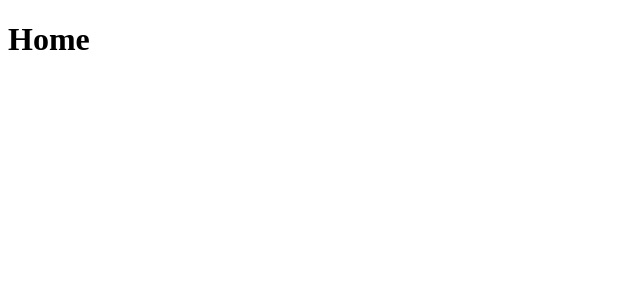
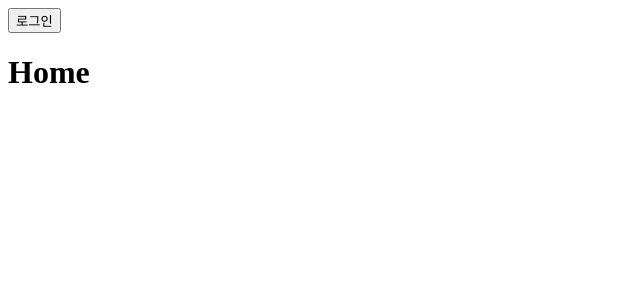
Before and after one commit to Dae-Ban/jwt-board-springboot, a React (Create React App) app in the folder frontend/: page / in a window 1280 px wide. Shown: the top 300 px of the page, without its empty margins (0-640 px from the left). Built offline with nearby package versions, Linux system fonts and the light colour scheme.

Commit message:
로그인상태  관리

```diff
--- /dev/null
+++ b/frontend/src/components/Navbar.tsx
@@ -0,0 +1,38 @@
+import React from 'react';
+import { useNavigate } from 'react-router-dom';
+import { useSelector, useDispatch } from 'react-redux';
+import { RootState } from '../store/index';
+import { authActions } from '../store/authSlice';
+
+const Navbar = () => {
+    const navigate = useNavigate();
+    const dispatch = useDispatch();
+    const isLoggedIn = useSelector((state: RootState) => state.auth.isLoggedIn);
+    const username = useSelector((state: RootState) => state.auth.username);
+
+    const handleLogin = () => {
+         navigate('/login');
+    };
+
+    const handleLogout = () => {
+        dispatch(authActions.logout());
+        sessionStorage.removeItem('auth');
+        navigate('/');
+    };
+
+    return (
+        <nav>
+            {isLoggedIn ? (
+                <div>
+                    <p>환영합니다, {username}님!</p>
+                    <button onClick={handleLogout}>로그아웃</button>
+                </div>
+            ) : (
+
+                <button onClick={handleLogin}>로그인</button>
+            )}
+        </nav>
+    );
+}
+
+export default Navbar;
--- a/frontend/src/pages/HomePage.tsx
+++ b/frontend/src/pages/HomePage.tsx
@@ -1,7 +1,10 @@
+import React from 'react';
+import Navbar from "../components/Navbar";
 
 const HomePage = () => {
-    return(
+    return (
         <div>
+            <Navbar />
             <h1>Home</h1>
         </div>
     );
--- a/frontend/src/pages/LoginPage.tsx
+++ b/frontend/src/pages/LoginPage.tsx
@@ -1,4 +1,5 @@
 import React from 'react';
+import { useNavigate } from 'react-router-dom';
 import LoginForm from '../components/LoginForm';
 import { login } from '../api/auth';
 import { useDispatch } from 'react-redux';
@@ -6,13 +7,16 @@ import { authActions } from '../store/authSlice';
 
 const LoginPage = () => {
     const dispatch = useDispatch();
+    const navigate = useNavigate();
 
     const handleLogin = async ({ username, password }: any) => {
         try {
             const data = await login({ username, password });
             localStorage.setItem('token', data.token);
             dispatch(authActions.login({ username }));
+            sessionStorage.setItem('auth', JSON.stringify({ isLoggedIn: true, username }));
             alert('로그인 성공!');
+            navigate('/');
         } catch (err: any) {
             alert(`로그인 실패: ${err.response?.data?.message || '알 수 없는 오류'}`);
         }
--- a/frontend/src/store/authSlice.ts
+++ b/frontend/src/store/authSlice.ts
@@ -5,10 +5,13 @@ interface AuthState {
     username: string | null;
 }
 
-const initialState: AuthState = {
-    isLoggedIn: false,
-    username: null,
-};
+const storedAuth = sessionStorage.getItem('auth');
+const initialState: AuthState = storedAuth
+    ? JSON.parse(storedAuth)
+    : {
+        isLoggedIn: false,
+        username: null,
+    };
 
 const authSlice = createSlice({
     name: 'auth',
```
